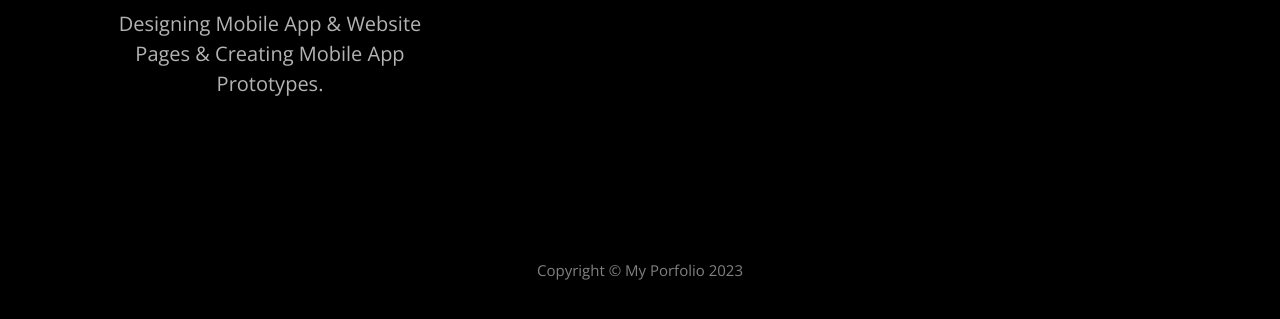
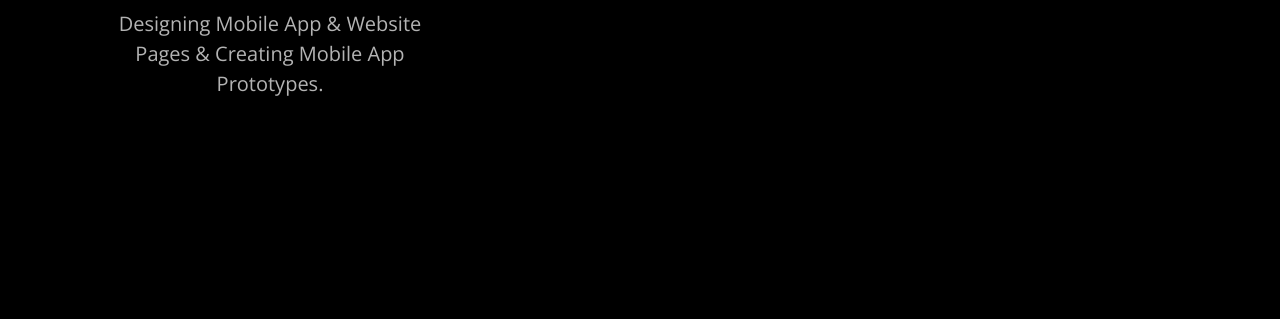
Before and after one commit to Mikebammy/web_developer_portfolio, a plain HTML site: page skills.html in a window 1280 px wide. Shown: the part 585-904 px from the top of the page. Drawn offline with nearby package versions, Linux system fonts and the light colour scheme; a script that the page names is missing; files whose address does not match are found by name.

Commit message:
Update skills.html

```diff
--- a/skills.html
+++ b/skills.html
@@ -80,8 +80,6 @@
 <br/>
 <br/>
 <br/>
-<!-- Footer-->
-<footer class="footer bg-black small text-center text-white-50"><div class="container px-4 px-lg-5" style="font-size: 15px;">Copyright &copy; My Porfolio 2023</div></footer>
 <!-- Bootstrap core JS-->
 <script src="https://cdn.jsdelivr.net/npm/bootstrap@5.2.3/dist/js/bootstrap.bundle.min.js"></script>
 <!-- Core theme JS-->
```
